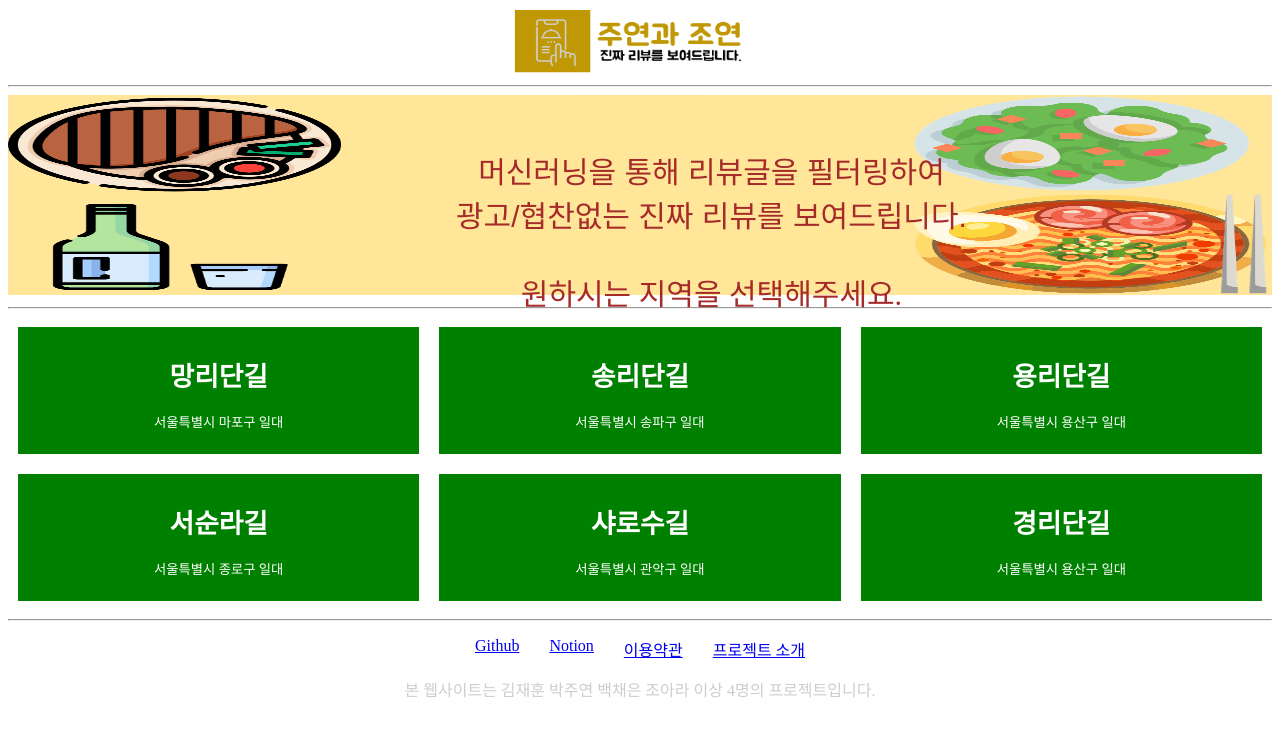
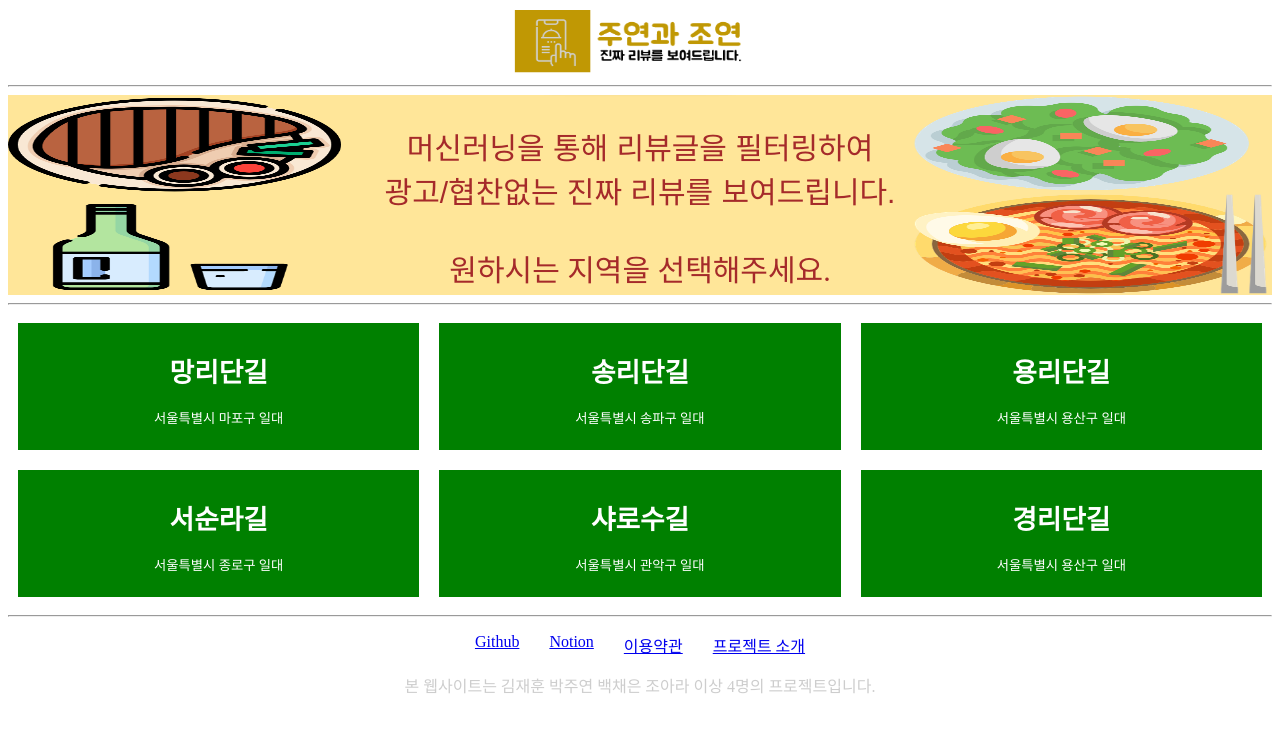
Before and after one commit to ara42/Blog_Project, a Python web app: template flask/templates/home.html in a window 1280 px wide. Shown: the top 737 px of the page. Run offline with Jinja, Linux system fonts and the light colour scheme; the template is opened without the code that fills it, so the values that code supplies are empty; some web fonts are replaced.

Commit message:
Update home.html

```diff
--- a/flask/templates/home.html
+++ b/flask/templates/home.html
@@ -34,8 +34,11 @@
       position: absolute;
       text-align: center;
       color: brown;
-      margin-left: 35%;
-      top: 10%;
+      left: 50%;
+      top: 13%;
+      transform: translate(
+        -50%, -50%
+      );
       font-size:30px;
       font-family: "bmjua",sans-serif;
       font-weight: 10000;
@@ -44,15 +47,26 @@
       text-align: center;
       font-size: 30px;
     }
+    .main-wrap {
+      width: 100%;
+      position: relative;
+    }
+    .main-wrap img {
+      width: 100%;
+      vertical-align: middle;
+    }
+
   </style>
 </head>
 <body>
   <div class="logo"><a href="home"><img src="{{ url_for('static', filename='logo2.png') }}" alt="logo" width="20%" height="65"></a></div>
   <hr>
+  <div class="main-wrap">
   <div id="mainscreen">
     <img src="{{ url_for('static', filename='test.png') }}" alt="img" width="100%" height="200">
     <div class="text"></br></br>머신러닝을 통해 리뷰글을 필터링하여<br/>광고/협찬없는 진짜 리뷰를 보여드립니다.<div class="choice"><br/>원하시는 지역을 선택해주세요.</div>
   </div>
+</div>
   <hr>
   <form method="post" action="{{ url_for('place') }}">
     <table>
```
